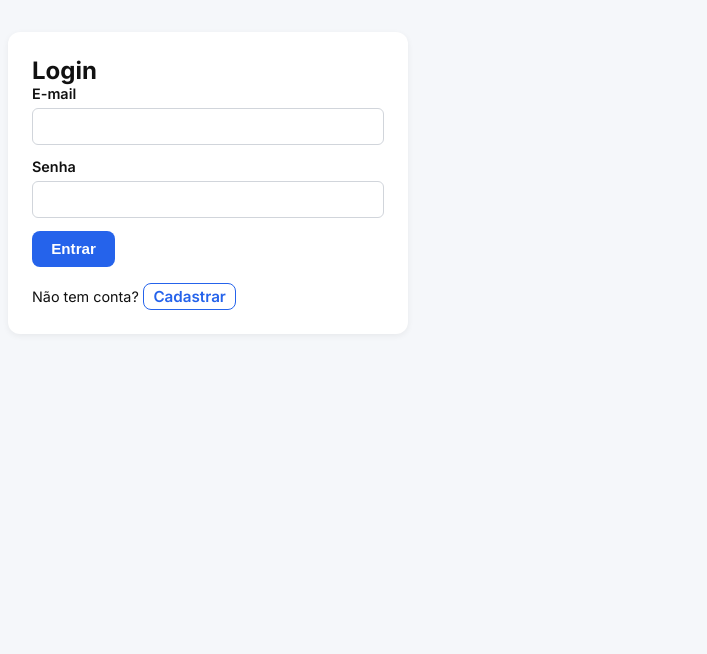
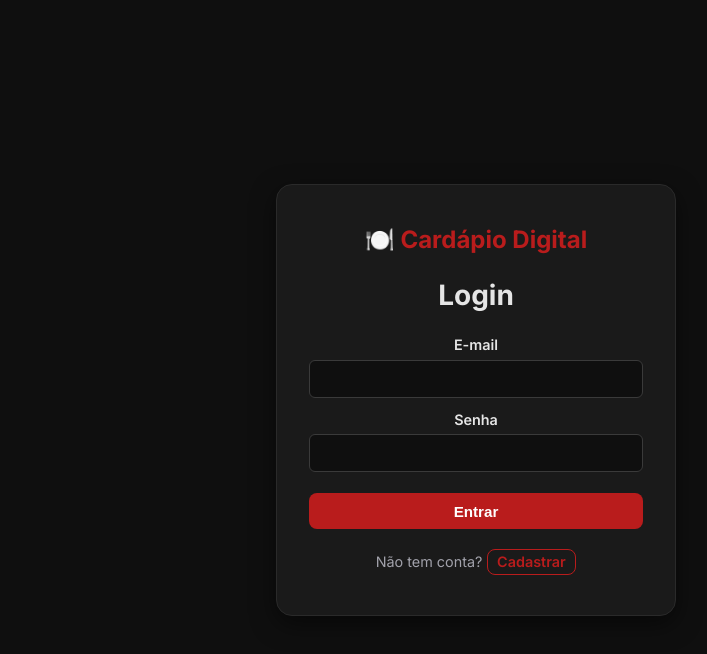
Before and after one commit to DluccaBiel/cardapio-digital, a Next.js app: page /login in a window 1280 px wide. Shown: the top 654 px of the page, without its empty margins (164-871 px from the left). Built offline with nearby package versions, Linux system fonts and the light colour scheme; no server answers.

Commit message:
feat: novo visual escuro vermelho para login e cadastro, centralizado e organizado

```diff
--- a/app/globals.css
+++ b/app/globals.css
@@ -1,30 +1,61 @@
 * { box-sizing: border-box; margin: 0; padding: 0; }
-body { font-family: -apple-system, BlinkMacSystemFont, 'Segoe UI', Roboto, Helvetica, Arial, sans-serif; background: #f5f7fa; color: #111; }
+html { scroll-behavior: smooth; }
+body {
+  font-family: -apple-system, BlinkMacSystemFont, 'Segoe UI', Roboto, Helvetica, Arial, sans-serif;
+  background: #0f0f0f;
+  color: #e5e5e5;
+  min-height: 100vh;
+}
 .container { max-width: 1000px; margin: 0 auto; padding: 2rem; }
-.card { background: #fff; padding: 1.5rem; border-radius: 12px; box-shadow: 0 2px 6px rgba(0,0,0,0.06); margin-bottom: 1.5rem; }
-.btn { padding: 0.6rem 1.2rem; border-radius: 8px; border: none; cursor: pointer; font-weight: 600; text-decoration: none; display: inline-block; font-size: 0.95rem; }
-.btn-primary { background: #2563eb; color: #fff; }
-.btn-primary:hover { background: #1d4ed8; }
+.card { background: #1a1a1a; padding: 1.5rem; border-radius: 12px; box-shadow: 0 4px 12px rgba(0,0,0,0.4); margin-bottom: 1.5rem; border: 1px solid #2a2a2a; }
+.btn { padding: 0.6rem 1.2rem; border-radius: 8px; border: none; cursor: pointer; font-weight: 600; text-decoration: none; display: inline-block; font-size: 0.95rem; transition: all 0.2s; }
+.btn-primary { background: #b91c1c; color: #fff; }
+.btn-primary:hover { background: #991b1b; transform: translateY(-1px); box-shadow: 0 4px 12px rgba(185, 28, 28, 0.4); }
 .btn-success { background: #059669; color: #fff; }
 .btn-success:hover { background: #047857; }
 .btn-danger { background: #dc2626; color: #fff; }
 .btn-danger:hover { background: #b91c1c; }
-.btn-outline { background: transparent; color: #2563eb; border: 1px solid #2563eb; }
-.btn-outline:hover { background: #eff6ff; }
+.btn-outline { background: transparent; color: #b91c1c; border: 1px solid #b91c1c; }
+.btn-outline:hover { background: #b91c1c; color: #fff; }
 .btn-sm { padding: 0.35rem 0.7rem; font-size: 0.85rem; }
-label { display: block; margin-bottom: 0.4rem; font-weight: 600; font-size: 0.9rem; }
-input, textarea, select { width: 100%; padding: 0.55rem; border: 1px solid #d1d5db; border-radius: 6px; font-size: 0.95rem; margin-bottom: 0.8rem; }
-table { width: 100%; border-collapse: collapse; background: #fff; border-radius: 8px; overflow: hidden; margin-bottom: 1rem; }
-th, td { padding: 0.75rem; text-align: left; border-bottom: 1px solid #e5e7eb; }
-th { background: #f3f4f6; font-weight: 600; }
-tr:hover { background: #f9fafb; }
+label { display: block; margin-bottom: 0.4rem; font-weight: 600; font-size: 0.9rem; color: #e5e5e5; }
+input, textarea, select { width: 100%; padding: 0.6rem; border: 1px solid #3a3a3a; border-radius: 6px; font-size: 0.95rem; margin-bottom: 0.8rem; background: #0f0f0f; color: #e5e5e5; }
+input:focus, textarea:focus, select:focus { outline: none; border-color: #b91c1c; }
+table { width: 100%; border-collapse: collapse; background: #1a1a1a; border-radius: 8px; overflow: hidden; margin-bottom: 1rem; border: 1px solid #2a2a2a; }
+th, td { padding: 0.75rem; text-align: left; border-bottom: 1px solid #2a2a2a; }
+th { background: #2a2a2a; font-weight: 600; color: #e5e5e5; }
+tr:hover { background: #252525; }
 .flash { padding: 0.75rem 1rem; border-radius: 6px; margin-bottom: 1rem; }
-.flash.success { background: #d1fae5; color: #065f46; }
-.flash.error { background: #fee2e2; color: #991b1b; }
-.flash.info { background: #dbeafe; color: #1e3a8a; }
-.flash.warning { background: #fef3c7; color: #92400e; }
-.link-box { background: #f3f4f6; padding: 1rem; border-radius: 8px; font-family: monospace; font-size: 0.9rem; word-break: break-all; margin-bottom: 1rem; display: flex; gap: 0.5rem; align-items: center; }
+.flash.success { background: #064e3b; color: #d1fae5; border: 1px solid #059669; }
+.flash.error { background: #7f1d1d; color: #fee2e2; border: 1px solid #dc2626; }
+.flash.info { background: #1e3a8a; color: #dbeafe; border: 1px solid #2563eb; }
+.flash.warning { background: #78350f; color: #fef3c7; border: 1px solid #d97706; }
+.link-box { background: #1a1a1a; padding: 1rem; border-radius: 8px; font-family: monospace; font-size: 0.9rem; word-break: break-all; margin-bottom: 1rem; display: flex; gap: 0.5rem; align-items: center; border: 1px solid #2a2a2a; }
 .approved { color: #059669; font-weight: 600; }
 .pending { color: #d97706; font-weight: 600; }
 .rejeitado { color: #dc2626; font-weight: 600; }
-.sugestao { background: #fffbeb; border-left: 4px solid #d97706; padding: 0.75rem; border-radius: 0 6px 6px 0; margin-bottom: 0.75rem; font-size: 0.9rem; }
+.sugestao { background: #2d1b1b; border-left: 4px solid #b91c1c; padding: 0.75rem; border-radius: 0 6px 6px 0; margin-bottom: 0.75rem; font-size: 0.9rem; color: #e5e5e5; }
+a { color: #b91c1c; text-decoration: none; }
+a:hover { text-decoration: underline; }
+
+/* Login centralizado */
+.auth-page {
+  min-height: 100vh;
+  display: flex;
+  align-items: center;
+  justify-content: center;
+  background: #0f0f0f;
+  padding: 2rem;
+}
+.auth-card {
+  background: #1a1a1a;
+  padding: 2.5rem 2rem;
+  border-radius: 16px;
+  box-shadow: 0 8px 24px rgba(0,0,0,0.5);
+  border: 1px solid #2a2a2a;
+  width: 100%;
+  max-width: 400px;
+  text-align: center;
+}
+.auth-card h2 { color: #e5e5e5; margin-bottom: 1.5rem; font-size: 1.75rem; }
+.auth-card .brand { color: #b91c1c; font-size: 1.5rem; font-weight: 700; margin-bottom: 1.5rem; }
--- a/app/login/page.tsx
+++ b/app/login/page.tsx
@@ -1,7 +1,7 @@
 'use client'
 
 import { useState } from 'react'
-import { createClient } from '../../lib/supabase'
+import { createClient } from '@/lib/supabase'
 
 export default function Login() {
   const [email, setEmail] = useState('')
@@ -28,8 +28,9 @@ export default function Login() {
   }
 
   return (
-    <div className="container">
-      <div className="card" style={{ maxWidth: '400px' }}>
+    <div className="auth-page">
+      <div className="auth-card">
+        <div className="brand">🍽️ Cardápio Digital</div>
         <h2>Login</h2>
         {error && <div className="flash error">{error}</div>}
         <form onSubmit={handleLogin}>
@@ -37,12 +38,13 @@ export default function Login() {
           <input type="email" required value={email} onChange={e => setEmail(e.target.value)} />
           <label>Senha</label>
           <input type="password" required value={password} onChange={e => setPassword(e.target.value)} />
-          <button type="submit" className="btn btn-primary" disabled={loading}>
+          <button type="submit" className="btn btn-primary" disabled={loading} style={{ width: '100%', marginTop: '0.5rem' }}>
             {loading ? 'Entrando...' : 'Entrar'}
           </button>
         </form>
-        <p style={{ marginTop: '1rem', fontSize: '0.9rem' }}>
-          Não tem conta? <a href="/cadastro" className="btn btn-outline" style={{ padding: '0.2rem 0.6rem' }}>Cadastrar</a>
+        <p style={{ marginTop: '1.25rem', fontSize: '0.9rem', color: '#a1a1aa' }}>
+          Não tem conta?{' '}
+          <a href="/cadastro" className="btn btn-outline" style={{ padding: '0.2rem 0.6rem', fontSize: '0.9rem', display: 'inline-block' }}>Cadastrar</a>
         </p>
       </div>
     </div>
```
Also changed, not shown: app/cadastro/page.tsx (+8 -6 lines).
